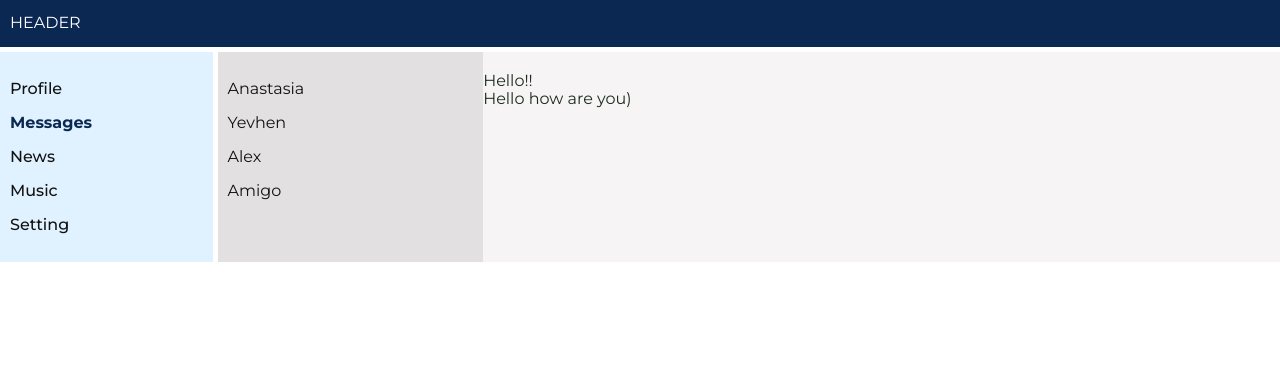
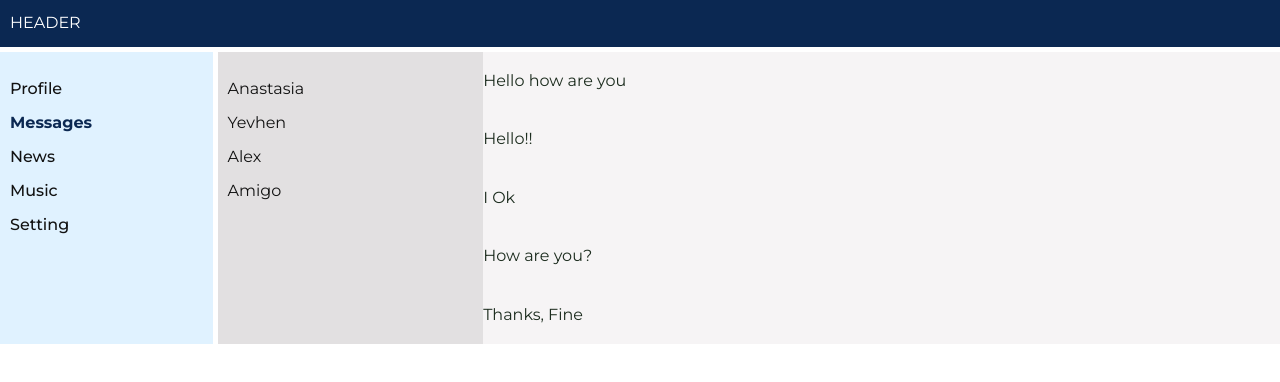
Before and after one commit to YevhenSoldatov1998/soc-network, a React (Create React App) app: page /messages in a window 1280 px wide. Shown: the top 382 px of the page. Built offline with nearby package versions, Linux system fonts and the light colour scheme.

Commit message:
move my obj to state.js

```diff
--- a/src/App.js
+++ b/src/App.js
@@ -18,9 +18,9 @@ class App extends React.Component {
                     <Header/>
                     <Navbar/>
                     <article className="wrap-pages">
-                        <Route exact path="/"><Profile/>
+                        <Route exact path="/"><Profile posts={this.props.data.pages.profile.posts}/>
                         </Route>
-                        <Route path="/messages"><Messages/>
+                        <Route path="/messages"><Messages  messages={this.props.data.pages.messages}/>
                         </Route>
                         <Route path='/news'><News/>
                         </Route>
--- a/src/components/pages/messages/Messages.jsx
+++ b/src/components/pages/messages/Messages.jsx
@@ -3,11 +3,11 @@ import s from './Messages.module.sass'
 import FromMessage from "./fromMessage/FromMessage";
 import Message from "./message/Message";
 
-const Messages = () => {
+const Messages = (props) => {
     return (
         <div className={s.wrapMessage}>
-            <FromMessage/>
-            <Message/>
+            <FromMessage fromMessage={props.messages.fromMessage}/>
+            <Message message={props.messages.message}/>
         </div>
     )
 }
--- a/src/components/pages/messages/fromMessage/FromMessage.jsx
+++ b/src/components/pages/messages/fromMessage/FromMessage.jsx
@@ -1,16 +1,11 @@
 import React from 'react'
 import s from './FromMessage.module.sass'
 import FromMessagePerson from "./FromMessagePerson/FromMessagePerson";
-let person = [
-    {name: "Anastasia",id:1},
-    {name: "Yevhen",id:2},
-    {name: "Alex",id:3},
-    {name: "Amigo",id:4}
-]
-const FromMessage = () => {
+
+const FromMessage = (props) => {
     return(
             <div className={s.fromMessages}>
-                <FromMessagePerson data = {person} />
+                <FromMessagePerson fromMessage= {props.fromMessage} />
             </div>
     )
 }
--- a/src/components/pages/messages/fromMessage/FromMessagePerson/FromMessagePerson.jsx
+++ b/src/components/pages/messages/fromMessage/FromMessagePerson/FromMessagePerson.jsx
@@ -4,7 +4,7 @@ import {NavLink} from "react-router-dom";
 const FromMessagePerson = (props) => {
     return (
         <React.Fragment>
-            {props.data.map(el => {
+            {props.fromMessage.map(el => {
                 return <NavLink to={`/messages/${el.id}`}>{el.name}</NavLink>
             })}
         </React.Fragment>
--- a/src/components/pages/messages/message/Message.jsx
+++ b/src/components/pages/messages/message/Message.jsx
@@ -1,14 +1,19 @@
 import React from 'react'
 import s from './Message.module.sass'
 
-const Message = () => {
+
+const Message = (props) => {
     return (
-        <article className={s.message}>
-            <div className={s.self}>
-                Hello!!
-            </div>
-            <div className={s.person}>Hello how are you)</div>
-        </article>
+        <div>
+            {props.message.map(message => {
+                return (
+                    <article key={message.id} className={s.message}>
+                        {message.message}
+                    </article>
+                )
+            })}
+        </div>
+
 
     )
 }
--- a/src/components/pages/profile/Profile.jsx
+++ b/src/components/pages/profile/Profile.jsx
@@ -7,7 +7,7 @@ class Profile extends React.Component{
         return (
             <div className={s.profile}>
                 <MyInfo />
-                <MyPosts />
+                <MyPosts posts={this.props.posts} />
             </div>
         )
     }
--- a/src/components/pages/profile/myPosts/MyPosts.jsx
+++ b/src/components/pages/profile/myPosts/MyPosts.jsx
@@ -3,24 +3,21 @@ import s from './MyPosts.module.sass'
 import AddPost from "./addPost/AddPost";
 import Post from './post/Post'
 
-class MyPosts extends React.Component {
-    render() {
+
+const MyPosts = (props) => {
+    debugger;
+
     return (
         <div className={`${s.myposts} padding`}>
             <AddPost/>
             <div className={s.posts}>
-                    <Post
-                        src="https://cdn.iconscout.com/wordpress/2018/01/cyberpunk-girl-infographic-element-by-csaba-gyulai.png"
-                        text="I love this page!!!)"/>
-                    <Post
-                        src="https://icon-library.net/images/cyberpunk-icon/cyberpunk-icon-8.jpg"
-                        text = "Hi, man!!! How are you?)" />
+                {props.posts.map(post => <Post key={post.id} post={post}/>)}
             </div>
         </div>
 
 
     )
 }
-}
+
 
 export default MyPosts
--- a/src/components/pages/profile/myPosts/post/Post.jsx
+++ b/src/components/pages/profile/myPosts/post/Post.jsx
@@ -2,14 +2,16 @@ import React from 'react'
 import s from './Post.module.sass'
 
 const Post = (props) => {
+    debugger;
+
     return (
         <article className={s.post}>
             <div className={s.icon}>
                 <img
-                    src={props.src}
+                    src={props.post.src}
                     alt=""/>
             </div>
-            <p className={s.text}>{props.text}</p>
+            <p className={s.text}>{props.post.text}</p>
         </article>
 
 
--- a/src/index.js
+++ b/src/index.js
@@ -1,9 +1,10 @@
 import React from 'react';
 import ReactDOM from 'react-dom';
 import App from './App';
+import store from './redux/state'
 import * as serviceWorker from './serviceWorker';
 
-ReactDOM.render(<App />, document.getElementById('root'));
+ReactDOM.render(<App data={store}/>, document.getElementById('root'));
 
 // If you want your app to work offline and load faster, you can change
 // unregister() to register() below. Note this comes with some pitfalls.
--- /dev/null
+++ b/src/redux/state.js
@@ -0,0 +1,39 @@
+let store = {
+    pages: {
+        messages: {
+            message: [
+                {id: 1, message: "Hello how are you"},
+                {id: 2, message: "Hello!!"},
+                {id: 3, message: "I Ok"},
+                {id: 4, message: "How are you?"},
+                {id: 5, message: "Thanks, Fine"}
+            ],
+            fromMessage: [
+                {name: "Anastasia", id: 1},
+                {name: "Yevhen", id: 2},
+                {name: "Alex", id: 3},
+                {name: "Amigo", id: 4}
+            ],
+        },
+        profile: {
+            posts: [
+                {
+                    id: 1,
+                    src: "https://cdn.iconscout.com/wordpress/2018/01/cyberpunk-girl-infographic-element-by-csaba-gyulai.png",
+                    text: "I love this page!!!)"
+                },
+                {
+                    id: 2,
+                    src: "https://icon-library.net/images/cyberpunk-icon/cyberpunk-icon-8.jpg",
+                    text: "Hi!!! How are you?)"
+                },
+                {
+                    id: 3,
+                    src: "https://cdn.iconscout.com/wordpress/2018/01/cyberpunk-girl-infographic-element-by-csaba-gyulai.png",
+                    text: "I am OK!!)"
+                },
+            ]
+        }
+    },
+}
+export default store
```
Lines whose indentation alone changed are shown as unchanged.
